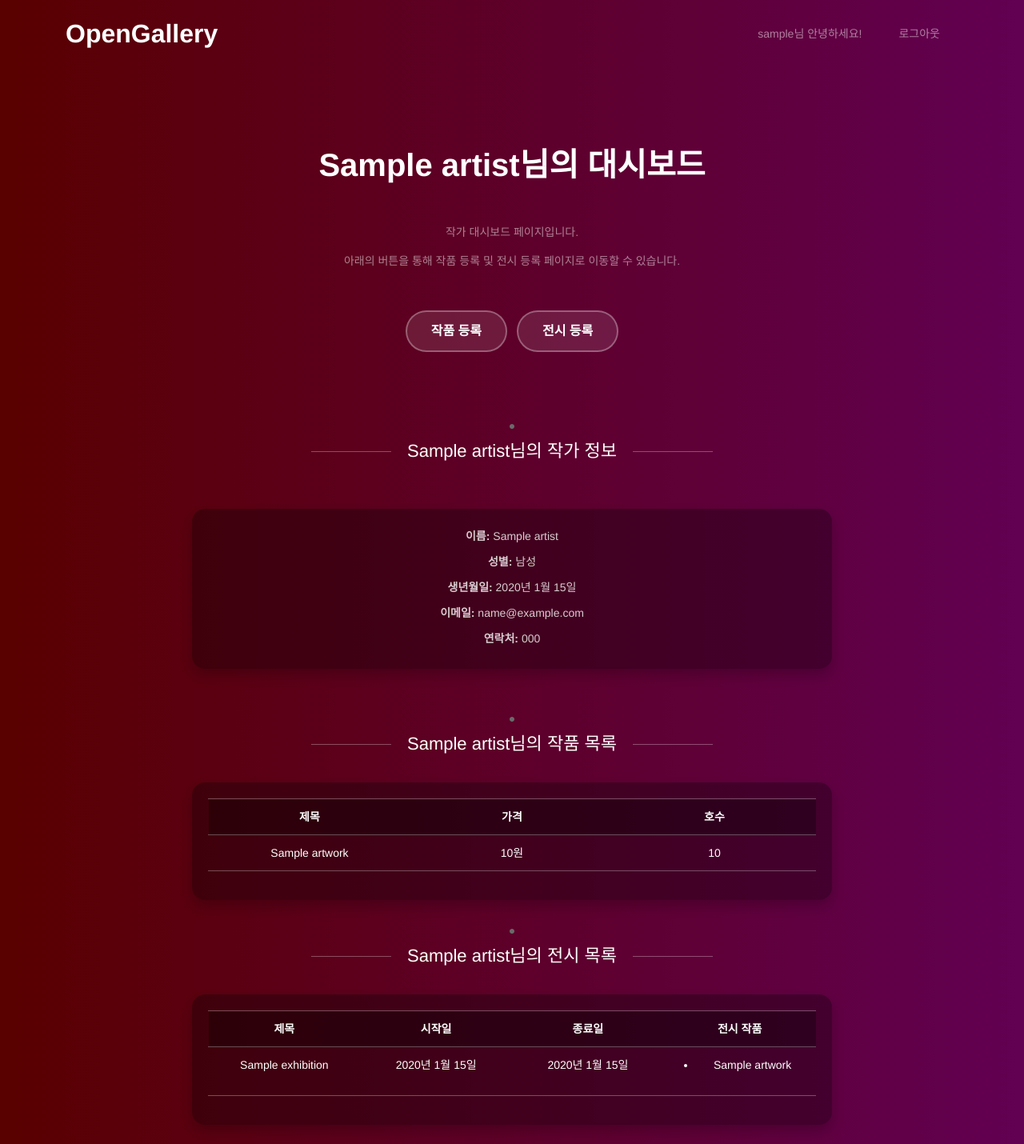
After one commit to chanwoo7/og_assignment, a Django app: page /artist/dashboard/ in a window 1280 px wide. The commit adds this page. Shown: the whole page at 80% size. Run offline with Django 5.2, Linux system fonts and the light colour scheme; a user stored in the database is signed in; tables that the repository leaves empty hold one stand-in row (values such as "Sample post").

Commit message:
[feat] #23 작가 대시보드 페이지 구현

```diff
--- a/artist/urls.py
+++ b/artist/urls.py
@@ -1,7 +1,8 @@
 from django.urls import path
-from .views import ArtistApplicationView, ArtistListView
+from .views import ArtistApplicationView, ArtistListView, ArtistDashboardView
 
 urlpatterns = [
     path('apply/', ArtistApplicationView.as_view(), name='artist_apply'),
     path('list/', ArtistListView.as_view(), name='artist_list'),
+    path('dashboard/', ArtistDashboardView.as_view(), name='artist_dashboard')
 ]
--- a/artist/views.py
+++ b/artist/views.py
@@ -1,6 +1,7 @@
 from datetime import datetime
 
 from django.http import JsonResponse
+from django.shortcuts import get_object_or_404
 from rest_framework import status
 from rest_framework.permissions import IsAuthenticated
 from rest_framework.renderers import TemplateHTMLRenderer
@@ -9,7 +10,7 @@ from rest_framework.views import APIView
 
 from artist.models import Artist
 from artist.serializers import ArtistApplicationSerializer
-from core.permissions import IsNotArtist
+from core.permissions import IsNotArtist, IsArtist
 
 
 class ArtistListView(APIView):
@@ -64,3 +65,21 @@ class ArtistApplicationView(APIView):
 
         print(serializer.errors)  # 오류가 있을 때만 이 줄이 실행됨
         return JsonResponse({"success": False, "errors": serializer.errors}, status=status.HTTP_400_BAD_REQUEST)
+
+
+class ArtistDashboardView(APIView):
+    template_name = "artist/dashboard.html"
+    renderer_classes = [TemplateHTMLRenderer]
+    permission_classes = [IsAuthenticated, IsArtist]
+
+    def get(self, request):
+        artist = get_object_or_404(Artist, user=request.user)  # 작가 정보 가져오기
+        artworks = artist.artwork_set.all().order_by('-id')  # 최신순으로 정렬된 작품 목록
+        exhibitions = artist.exhibition_set.all().order_by('-start_date')  # 시작일 기준 정렬된 전시 목록
+
+        context = {
+            'artist': artist,
+            'artworks': artworks,
+            'exhibitions': exhibitions
+        }
+        return Response(context)
--- /dev/null
+++ b/static/css/dashboard.css
@@ -0,0 +1,64 @@
+.dashboard-container {
+    max-width: 800px;
+    margin: 10px auto;
+    background-color: rgba(0, 0, 0, 0.3);
+    padding: 20px;
+    border-radius: 1.0rem;
+    box-shadow: 0 8px 16px rgba(0, 0, 0, 0.2);
+}
+
+.table {
+    width: 100%;
+    table-layout: fixed;
+    border-collapse: collapse;
+    color: white;
+    background: transparent;
+}
+
+.table th {
+    background-color: rgba(0, 0, 0, 0.3);
+    color: white;
+}
+
+.table td {
+    background-color: transparent;
+    color: white;
+}
+
+.table, th, td {
+    border-top: 1px solid rgba(255, 255, 255, 0.3);
+    border-bottom: 1px solid rgba(255, 255, 255, 0.3);
+    border-left: 1px solid transparent;
+    border-right: 1px solid transparent;
+    text-align: center;
+}
+
+.dashboard-title {
+    position: relative;
+    display: flex;
+    align-items: center;
+}
+.dashboard-title a {
+    font-size: 22px;
+    font-weight: 500;
+    color: #ffffff !important;
+    /*opacity: .65;*/
+    -webkit-transition: .3s all ease;
+    -o-transition: .3s all ease;
+    transition: .3s all ease;
+    position: relative;
+    padding: 0 20px;
+}
+.dashboard-title::before,
+.dashboard-title::after {
+    content: "";
+    width: 100px;
+    height: 1px;
+    background-color: #ffffff;
+    opacity: 0.3;
+}
+
+.dashboard-content p {
+    color: white;
+    opacity: 0.8;
+}
--- /dev/null
+++ b/static/js/artist/dashboard.js
@@ -0,0 +1,8 @@
+document.addEventListener('DOMContentLoaded', function () {
+    const prices = document.querySelectorAll('.price');
+
+    prices.forEach(function (priceElement) {
+        const originalPrice = priceElement.getAttribute('data-price');
+        priceElement.textContent = formatNumber(originalPrice);
+    });
+});
--- /dev/null
+++ b/templates/artist/dashboard.html
@@ -0,0 +1,129 @@
+{% extends 'base.html' %}
+
+{% block title %}
+오픈갤러리 - 작가 대시보드
+{% endblock %}
+
+{% block statics %}
+<link href="/static/css/dashboard.css" rel="stylesheet">
+<script src="/static/js/format_number.js"></script>
+<script src="/static/js/artist/dashboard.js"></script>
+{% endblock %}
+
+{% block content %}
+<div class="hero gradient-custom">
+    <div class="container">
+        <div class="row">
+            <div class="d-flex justify-content-center mb-3">
+                <h1 class="extra-bold-text">{{ artist.name }}님의 대시보드</h1>
+            </div>
+            <div class="d-flex justify-content-center">
+                <p class="mb-2">작가 대시보드 페이지입니다.</p>
+            </div>
+            <div class="d-flex justify-content-center">
+                <p class="mb-5">아래의 버튼을 통해 작품 등록 및 전시 등록 페이지로 이동할 수 있습니다.</p>
+            </div>
+            <div class="d-flex justify-content-center mb-5">
+                <p>
+                    <a href="{% url 'artwork_register' %}" class="btn btn-white-outline me-2">작품 등록</a>
+                    <a href="{% url 'exhibition_register' %}" class="btn btn-white-outline">전시 등록</a>
+                </p>
+            </div>
+
+            <!-- 작가 정보 -->
+            <div class="d-flex justify-content-center mb-1">
+                ●
+            </div>
+            <div class="d-flex justify-content-center dashboard-title mb-5">
+                <a>{{ artist.name }}님의 작가 정보</a>
+            </div>
+            <div class="dashboard-container mb-5">
+                <div class="d-flex justify-content-center dashboard-content">
+                    <p class="mb-1"><strong>이름:</strong> {{ artist.name }}</p>
+                </div>
+                <div class="d-flex justify-content-center dashboard-content">
+                    <p class="mb-1"><strong>성별:</strong> {{ artist.get_gender_display }}</p>
+                </div>
+                <div class="d-flex justify-content-center dashboard-content">
+                    <p class="mb-1"><strong>생년월일:</strong> {{ artist.birth_date }}</p>
+                </div>
+                <div class="d-flex justify-content-center dashboard-content">
+                    <p class="mb-1"><strong>이메일:</strong> {{ artist.email }}</p>
+                </div>
+                <div class="d-flex justify-content-center dashboard-content">
+                    <p class="mb-1"><strong>연락처:</strong> {{ artist.contact_number }}</p>
+                </div>
+            </div>
+
+            <!-- 작품 목록 -->
+            <div class="d-flex justify-content-center mb-1">
+                ●
+            </div>
+            <div class="d-flex justify-content-center dashboard-title mb-4">
+                <a>{{ artist.name }}님의 작품 목록</a>
+            </div>
+            <div class="dashboard-container mb-4">
+                <div class="d-flex justify-content-center">
+                    <table class="table">
+                        <thead>
+                            <tr>
+                                <th>제목</th>
+                                <th>가격</th>
+                                <th>호수</th>
+                            </tr>
+                        </thead>
+                        <tbody>
+                            {% for artwork in artworks %}
+                            <tr>
+                                <td>{{ artwork.title }}</td>
+                                <td><span class="price" data-price="{{ artwork.price }}">{{ artwork.price }}</span>원</td>
+                                <td>{{ artwork.size }}</td>
+                            </tr>
+                            {% endfor %}
+                        </tbody>
+                    </table>
+                </div>
+            </div>
+
+            <!-- 전시 목록 -->
+            <div class="d-flex justify-content-center mb-1">
+                ●
+            </div>
+            <div class="d-flex justify-content-center dashboard-title mb-4">
+                <a>{{ artist.name }}님의 전시 목록</a>
+            </div>
+            <div class="dashboard-container mb-4">
+                <div class="d-flex justify-content-center">
+                    <table class="table">
+                        <thead>
+                            <tr>
+                                <th>제목</th>
+                                <th>시작일</th>
+                                <th>종료일</th>
+                                <th>전시 작품</th>
+                            </tr>
+                        </thead>
+                        <tbody>
+                            {% for exhibition in exhibitions %}
+                            <tr>
+                                <td>{{ exhibition.title }}</td>
+                                <td>{{ exhibition.start_date }}</td>
+                                <td>{{ exhibition.end_date }}</td>
+                                <td>
+                                    <ul>
+                                        {% for artwork in exhibition.artworks.all %}
+                                        <li>{{ artwork.title }}</li>
+                                        {% endfor %}
+                                    </ul>
+                                </td>
+                            </tr>
+                            {% endfor %}
+                        </tbody>
+                    </table>
+                </div>
+            </div>
+
+        </div>
+    </div>
+</div>
+{% endblock %}
```
Also changed, not shown: static/css/base.css (+0 -13 lines).
